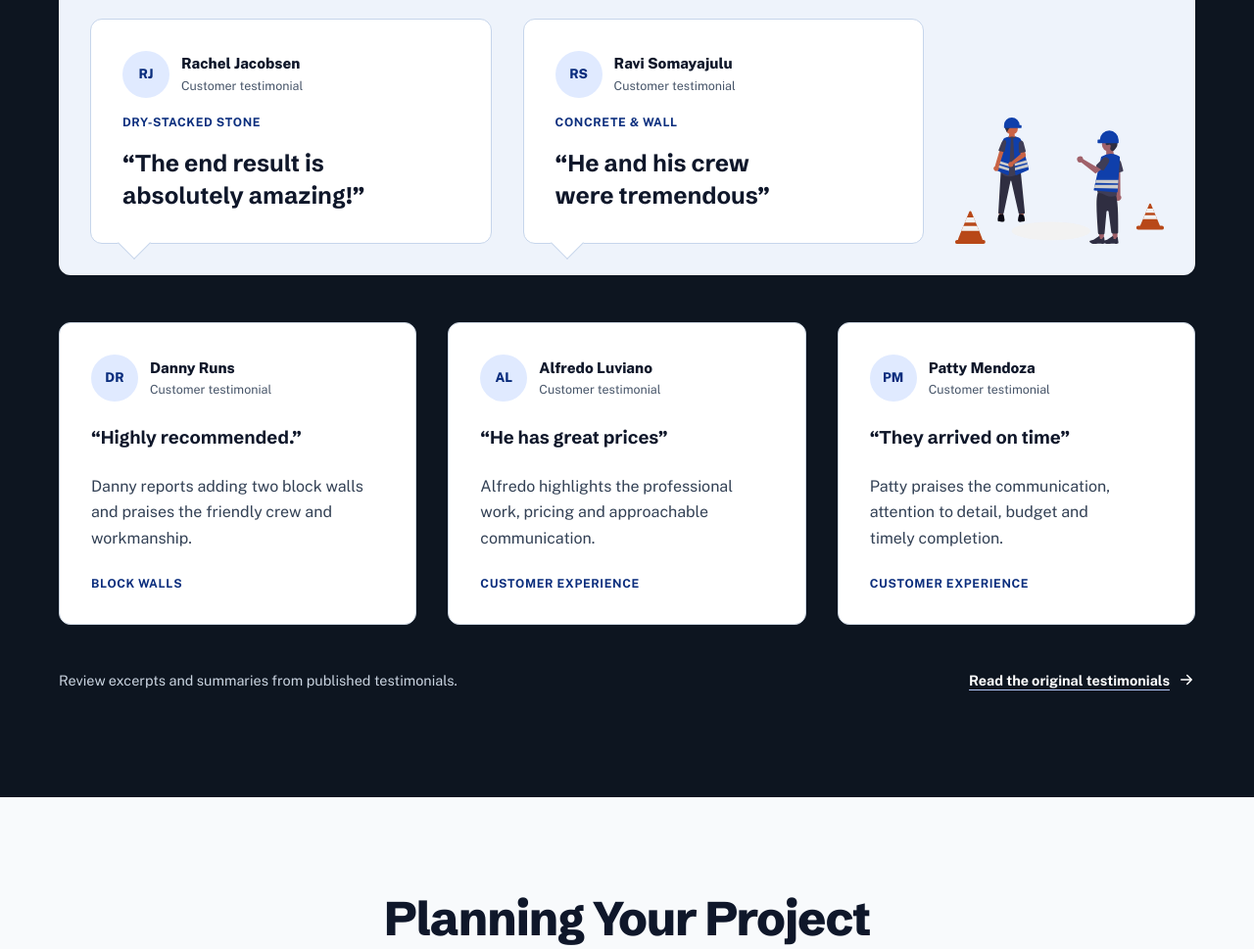
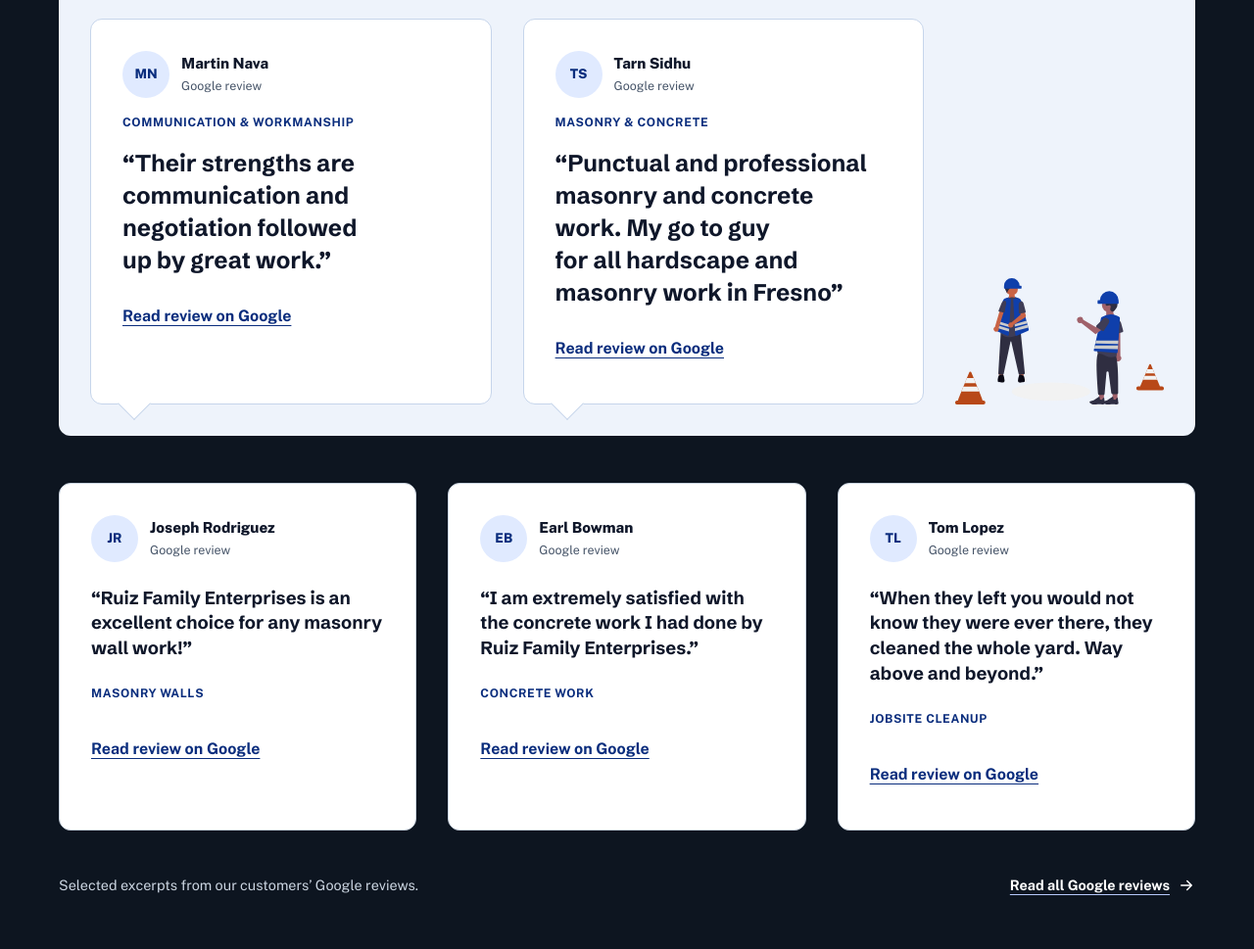
Before and after one commit to HexaComb/ruiz-ent, an Astro site: page / in a window 1280 px wide. Shown: the part 9484-10453 px from the top of the page at 98% size. Built offline with nearby package versions, Linux system fonts and the light colour scheme; Astro itself is replaced by a stand-in of ours.

Commit message:
fix(reviews): use real Google reviews with direct source links

```diff
--- a/src/components/ReviewsSection.astro
+++ b/src/components/ReviewsSection.astro
@@ -1,35 +1,35 @@
 ---
-const sourceUrl = 'https://ruizfamilyhardscapes.biz/testimonials';
+const sourceUrl = 'https://www.google.com/search?q=Ruiz+Family+Enterprises+(Masonry+%26+Concrete)&kgmid=/g/11rfx1w504#lrd=0x8094f17f0cb85e9b:0x2af642e84369a1e6,1,,,,';
 const reviews = [
   {
-    author: 'Rachel Jacobsen',
-    scope: 'Dry-Stacked Stone',
-    excerpt: 'The end result is absolutely amazing!',
-    summary: 'Rachel describes replacing brick accents with dry-stacked stone and praises the result, friendly crew and cleanup.'
+    author: 'Martin Nava',
+    scope: 'Communication & Workmanship',
+    excerpt: 'Their strengths are communication and negotiation followed up by great work.',
+    url: 'https://share.google/waUHmFDdILMiD3bsr'
   },
   {
-    author: 'Ravi Somayajulu',
-    scope: 'Concrete & Wall',
-    excerpt: 'He and his crew were tremendous',
-    summary: 'Ravi praises Jose and the crew for completing concrete and wall work according to plan and accommodating project changes.'
+    author: 'Tarn Sidhu',
+    scope: 'Masonry & Concrete',
+    excerpt: 'Punctual and professional masonry and concrete work. My go to guy for all hardscape and masonry work in Fresno',
+    url: 'https://share.google/lrs3T7Jmqq1jbVlfq'
   },
   {
-    author: 'Danny Runs',
-    scope: 'Block Walls',
-    excerpt: 'Highly recommended.',
-    summary: 'Danny reports adding two block walls and praises the friendly crew and workmanship.'
+    author: 'Joseph Rodriguez',
+    scope: 'Masonry Walls',
+    excerpt: 'Ruiz Family Enterprises is an excellent choice for any masonry wall work!',
+    url: 'https://share.google/pIE3RmCL0EqqraZ7P'
   },
   {
-    author: 'Alfredo Luviano',
-    scope: 'Customer Experience',
-    excerpt: 'He has great prices',
-    summary: 'Alfredo highlights the professional work, pricing and approachable communication.'
+    author: 'Earl Bowman',
+    scope: 'Concrete Work',
+    excerpt: 'I am extremely satisfied with the concrete work I had done by Ruiz Family Enterprises.',
+    url: 'https://share.google/5HJq3E19WIRe03eq5'
   },
   {
-    author: 'Patty Mendoza',
-    scope: 'Customer Experience',
-    excerpt: 'They arrived on time',
-    summary: 'Patty praises the communication, attention to detail, budget and timely completion.'
+    author: 'Tom Lopez',
+    scope: 'Jobsite Cleanup',
+    excerpt: 'When they left you would not know they were ever there, they cleaned the whole yard. Way above and beyond.',
+    url: 'https://share.google/DvVbeOWdO1SaOZrXQ'
   }
 ];
 const initials = (author: string) => author.split(' ').map((part) => part[0]).slice(0, 2).join('');
@@ -49,15 +49,16 @@
       <div class="conversation-bubbles grid-2">
         {reviews.slice(0, 2).map((review) => (
           <article class="conversation-bubble stack stack--md">
-            <div class="reviewer">
+            <div class="reviewer cluster cluster--md">
               <span class="review-avatar" aria-hidden="true">{initials(review.author)}</span>
               <div class="stack stack--xs">
                 <h3 class="reviewer-name">{review.author}</h3>
-                <p class="reviewer-type">Customer testimonial</p>
+                <p class="reviewer-type">Google review</p>
               </div>
             </div>
             <p class="review-scope">{review.scope}</p>
-            <blockquote class="review-excerpt">“{review.excerpt}”</blockquote>
+            <blockquote class="review-excerpt" cite={review.url}>“{review.excerpt}”</blockquote>
+            <a class="review-link" href={review.url} aria-label={`Read ${review.author}'s review on Google`}>Read review on Google</a>
           </article>
         ))}
       </div>
@@ -70,24 +71,24 @@
     <div class="reviews-grid grid-3">
       {reviews.slice(2).map((review) => (
         <article class="review-card stack stack--lg">
-          <div class="reviewer">
+          <div class="reviewer cluster cluster--md">
             <span class="review-avatar" aria-hidden="true">{initials(review.author)}</span>
             <div class="stack stack--xs">
               <h3 class="reviewer-name">{review.author}</h3>
-              <p class="reviewer-type">Customer testimonial</p>
+              <p class="reviewer-type">Google review</p>
             </div>
           </div>
-          <blockquote class="review-card-excerpt">“{review.excerpt}”</blockquote>
-          <p class="review-card-text">{review.summary}</p>
+          <blockquote class="review-card-excerpt" cite={review.url}>“{review.excerpt}”</blockquote>
           <p class="review-scope">{review.scope}</p>
+          <a class="review-link" href={review.url} aria-label={`Read ${review.author}'s review on Google`}>Read review on Google</a>
         </article>
       ))}
     </div>
 
     <div class="reviews-source cluster cluster--between">
-      <p>Review excerpts and summaries from published testimonials.</p>
+      <p>Selected excerpts from our customers’ Google reviews.</p>
       <a href={sourceUrl}>
-        Read the original testimonials
+        Read all Google reviews
         <svg width="18" height="18" viewBox="0 0 24 24" fill="none" stroke="currentColor" stroke-width="2" stroke-linecap="round" stroke-linejoin="round" aria-hidden="true">
           <path d="M5 12h14M13 6l6 6-6 6" />
         </svg>
@@ -242,12 +243,14 @@
     border: 1px solid var(--border-light);
   }
 
-  .review-card-text {
-    flex: 1;
-    color: var(--text-dark-secondary);
-    font-size: 1rem;
-    line-height: 1.65;
-    text-wrap: pretty;
+  .review-link {
+    display: inline-flex;
+    align-items: center;
+    min-height: var(--space-12);
+    color: var(--ruiz-blue-dark);
+    font-weight: 700;
+    text-decoration: underline;
+    text-underline-offset: var(--space-1);
   }
 
   .review-card-excerpt {
```
Also changed, not shown: docs/CONTENT-SOURCES.md (+15 -1 lines).
